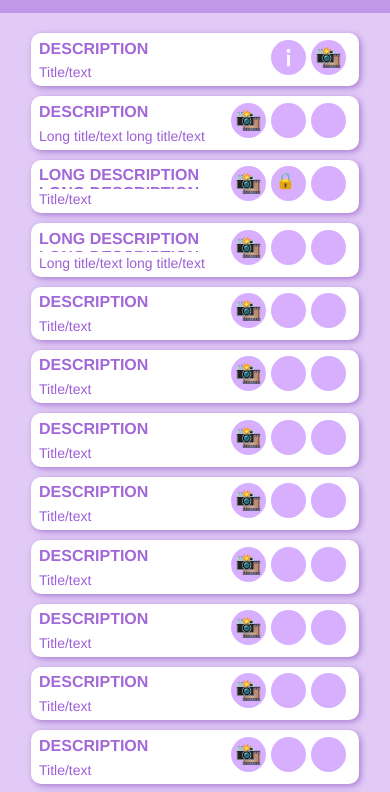
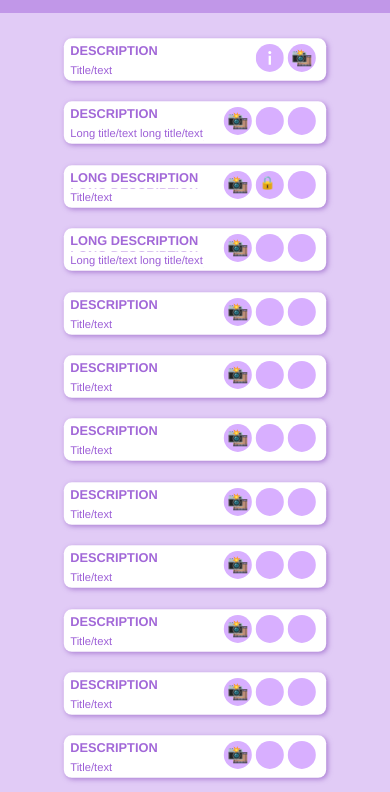
Before and after one commit to dictedicte/test3, a plain HTML site: page index.html in a window 390 px wide. Shown: the part 37-829 px from the top of the page. Drawn offline with Linux system fonts and the light colour scheme.

Commit message:
Update index.html

```diff
--- a/index.html
+++ b/index.html
@@ -224,6 +224,12 @@
         }
         .infobox i{
             font-weight: 500;
+        }
+
+        @media(max-width:450px){
+            .entry{
+                scale: 0.8;
+            }
         }
 
     </style>
```
